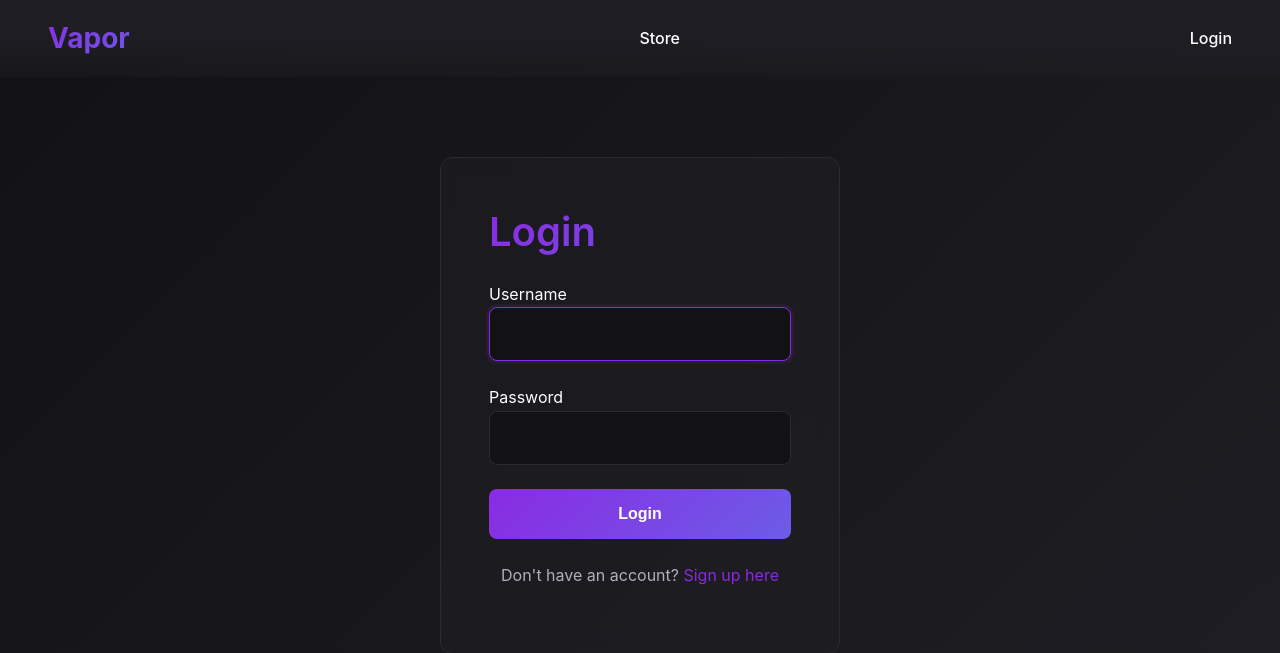
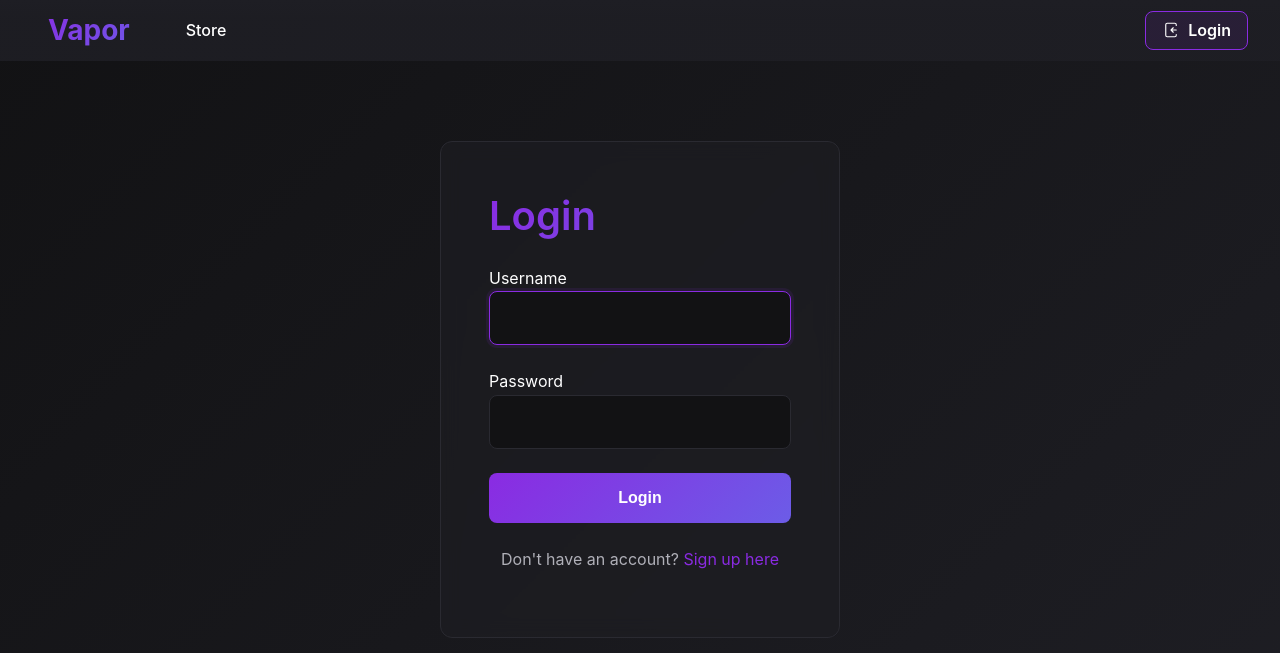
Before and after one commit to giuseppepelusi/Vapor, a Django app: a page that uses store/templates/base.html in a window 1280 px wide. Shown: the top 653 px of the page. Run offline with Django 5.2, Linux system fonts and the light colour scheme.

Commit message:
Updated Login/Logout buttons

```diff
--- a/store/static/css/style.css
+++ b/store/static/css/style.css
@@ -99,17 +99,11 @@ a {
 
 a:hover {
 	color: var(--accent-secondary);
-	text-decoration: underline;
 }
 
 nav {
-	background: linear-gradient(
-		180deg,
-		var(--bg-slate) 0%,
-		rgba(30, 30, 36, 0.9) 50%,
-		rgba(30, 30, 36, 0.4) 100%
-	);
-	padding: var(--spacing-sm) var(--spacing-lg);
+	background: linear-gradient(180deg, var(--bg-slate) 0%, rgba(30, 30, 36, 0.9) 30%);
+	padding: var(--spacing-xs) var(--spacing-lg);
 	display: flex;
 	justify-content: space-between;
 	align-items: center;
@@ -134,7 +128,7 @@ nav > div:nth-child(2) {
 	gap: var(--spacing-sm);
 	flex-wrap: wrap;
 	flex: 1;
-	justify-content: center;
+	justify-content: flex-start;
 }
 
 nav a {
@@ -157,6 +151,68 @@ nav > div:last-child {
 
 nav > div:last-child span {
 	color: var(--text-secondary);
+}
+
+.nav-login-btn {
+	display: inline-flex;
+	align-items: center;
+	gap: var(--spacing-xs);
+	background: rgba(138, 43, 226, 0.1);
+	border: 1px solid var(--accent-primary);
+	padding: 6px 16px;
+	border-radius: var(--radius-md);
+	font-weight: 600;
+	transition: var(--transition);
+}
+
+.nav-login-btn img {
+	width: 18px;
+	height: 18px;
+	display: block;
+	filter: brightness(0) invert(1);
+}
+
+.nav-login-btn:hover {
+	background: var(--accent-primary);
+	color: white !important;
+	text-decoration: none;
+	box-shadow: 0 0 12px rgba(138, 43, 226, 0.4);
+}
+
+.nav-logout-btn {
+	display: inline-flex;
+	align-items: center;
+	gap: var(--spacing-sm);
+	background: rgba(239, 68, 68, 0.05);
+	border: 1px solid rgba(239, 68, 68, 0.4);
+	padding: 6px 16px;
+	border-radius: var(--radius-md);
+	font-weight: 600;
+	color: var(--text-primary) !important;
+	transition: var(--transition);
+}
+
+.nav-logout-btn span {
+	color: var(--text-primary);
+	transition: var(--transition);
+}
+
+.nav-logout-btn img {
+	width: 18px;
+	height: 18px;
+	display: block;
+	filter: brightness(0) invert(1);
+}
+
+.nav-logout-btn:hover {
+	background: var(--danger);
+	border-color: var(--danger);
+	text-decoration: none;
+	box-shadow: 0 0 12px rgba(239, 68, 68, 0.4);
+}
+
+.nav-logout-btn:hover span {
+	color: white;
 }
 
 section,
--- a/store/templates/base.html
+++ b/store/templates/base.html
@@ -32,10 +32,15 @@
             </div>
             <div>
                 {% if user.is_authenticated %}
-                    <span>{{ user.username }}</span>
-                    <a href="{% url 'logout' %}">Logout</a>
+                    <a href="{% url 'logout' %}" class="nav-logout-btn">
+                        <span>{{ user.username }}</span>
+                        <img src="{% static 'img/log-out.svg' %}" alt="Logout Icon">
+                    </a>
                 {% else %}
-                    <a href="{% url 'login' %}">Login</a>
+                    <a href="{% url 'login' %}" class="nav-login-btn">
+                        <img src="{% static 'img/log-in.svg' %}" alt="Login Icon">
+                        Login
+                    </a>
                 {% endif %}
             </div>
         </nav>
```
Also changed, not shown: store/static/img/log-in.svg (added), store/static/img/log-out.svg (added).
